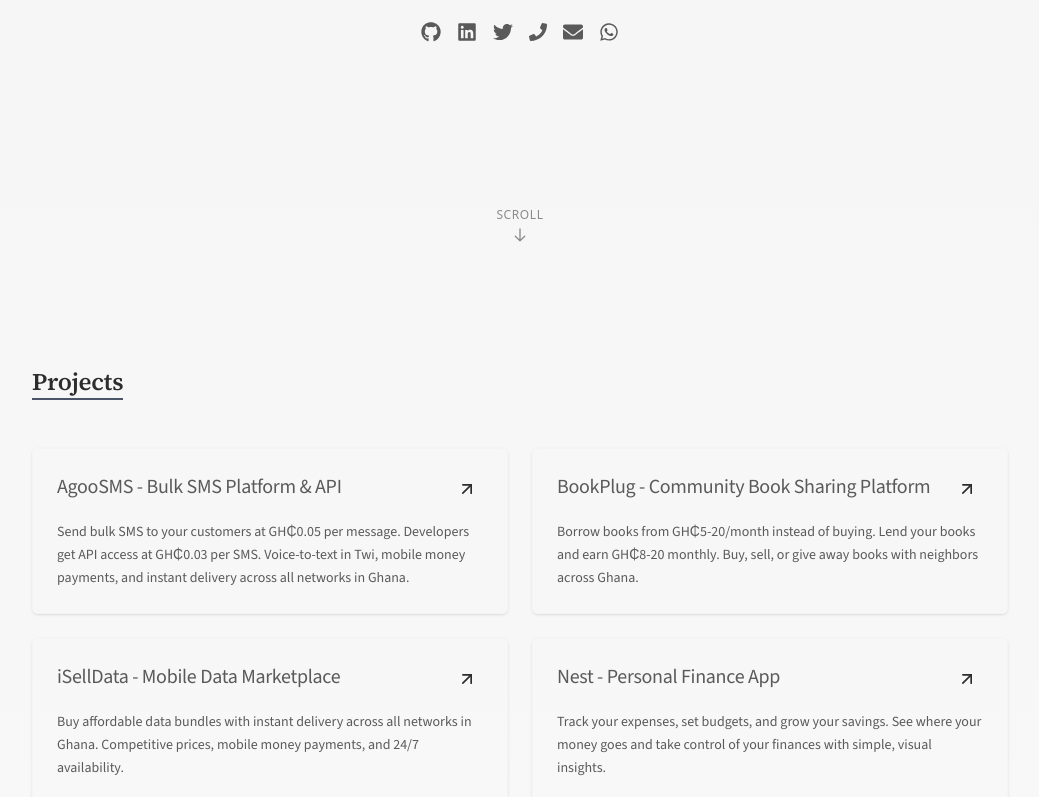
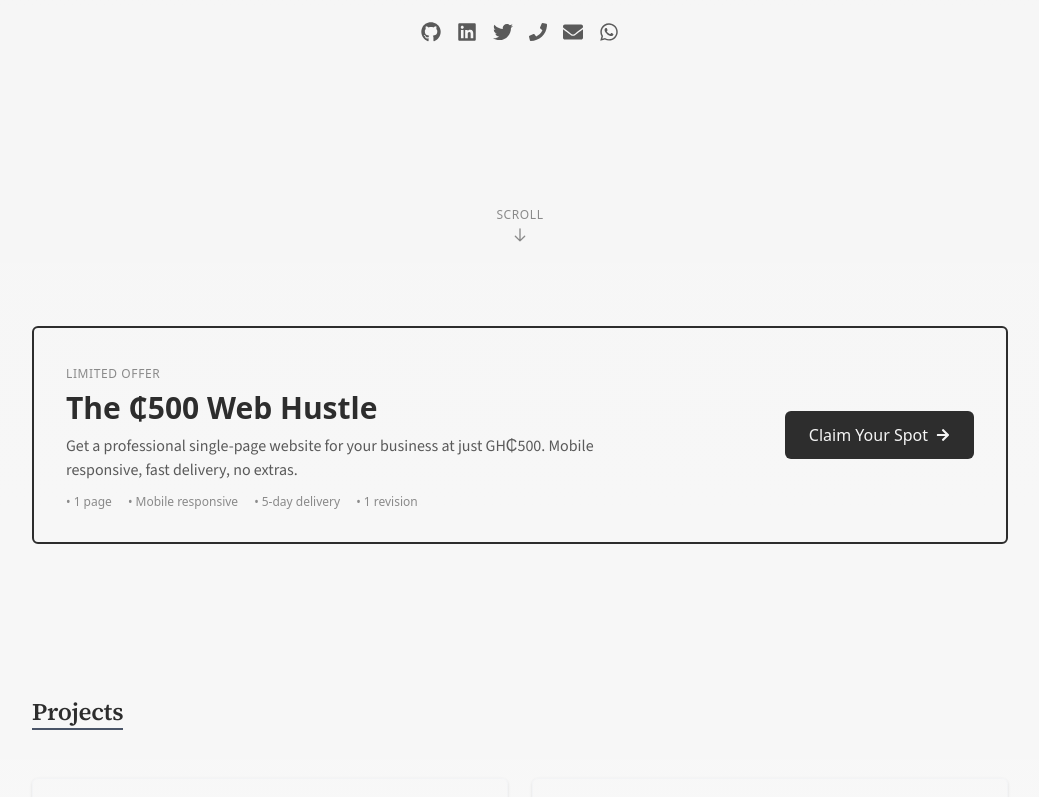
Before and after one commit to aglago/samuella, a Next.js app: page / in a window 1280 px wide. Shown: the part 482-1279 px from the top of the page, without its empty margins (120-1159 px from the left). Built offline with nearby package versions, Linux system fonts and the light colour scheme.

Commit message:
Add ₵500 Web Hustle promo section

```diff
--- a/app/page.tsx
+++ b/app/page.tsx
@@ -1,6 +1,7 @@
 "use client";
 
 import Hero from "@/components/Hero";
+import Promo from "@/components/Promo";
 import Services from "@/components/SimpleServices";
 import Pricing from "@/components/Pricing";
 import Experience from "@/components/Experience";
@@ -21,6 +22,9 @@ export default function Home() {
     <>
       {/* Hero Section */}
       <Hero />
+
+      {/* Promo Section */}
+      <Promo />
 
       {/* Projects Section */}
       <section
--- /dev/null
+++ b/components/Promo.tsx
@@ -0,0 +1,47 @@
+import Link from "next/link";
+import { FaArrowRight } from "react-icons/fa";
+import { CONTACT_INFO } from "@/lib/constants";
+
+const Promo = () => {
+  return (
+    <section className="py-6">
+      <div className="container mx-auto px-4">
+        <div className="border-2 border-primary rounded-md p-6 md:p-8">
+          <div className="flex flex-col md:flex-row md:items-center md:justify-between gap-6">
+            <div>
+              <span className="text-xs uppercase tracking-wider text-accent mb-2 inline-block">
+                Limited Offer
+              </span>
+              <h2 className="text-2xl md:text-3xl font-bold text-primary mb-2">
+                The ₵500 Web Hustle
+              </h2>
+              <p className="text-secondary max-w-xl">
+                Get a professional single-page website for your business at just
+                GH₵500. Mobile responsive, fast delivery, no extras.
+              </p>
+              <ul className="flex flex-wrap gap-x-4 gap-y-1 mt-3 text-xs text-accent">
+                <li>• 1 page</li>
+                <li>• Mobile responsive</li>
+                <li>• 5-day delivery</li>
+                <li>• 1 revision</li>
+              </ul>
+            </div>
+            <div className="flex-shrink-0">
+              <Link
+                href={`${CONTACT_INFO.whatsapp}?text=Hi Samuella, I'm interested in The ₵500 Web Hustle. I need a website for my business.`}
+                target="_blank"
+                rel="noopener noreferrer"
+                className="group inline-flex items-center gap-2 bg-primary text-light px-6 py-3 rounded-md hover:bg-dark transition-colors"
+              >
+                <span>Claim Your Spot</span>
+                <FaArrowRight className="text-sm transition-transform duration-200 group-hover:translate-x-1" />
+              </Link>
+            </div>
+          </div>
+        </div>
+      </div>
+    </section>
+  );
+};
+
+export default Promo;
```
